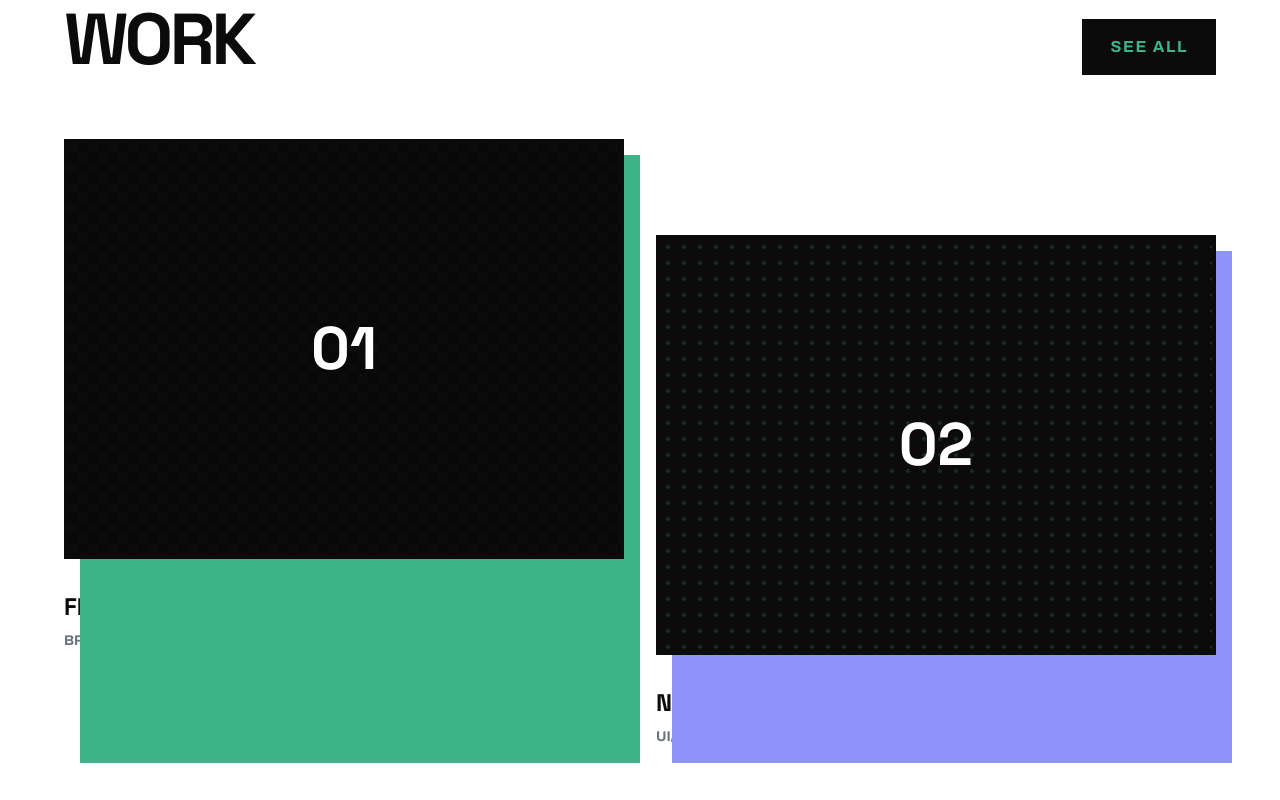
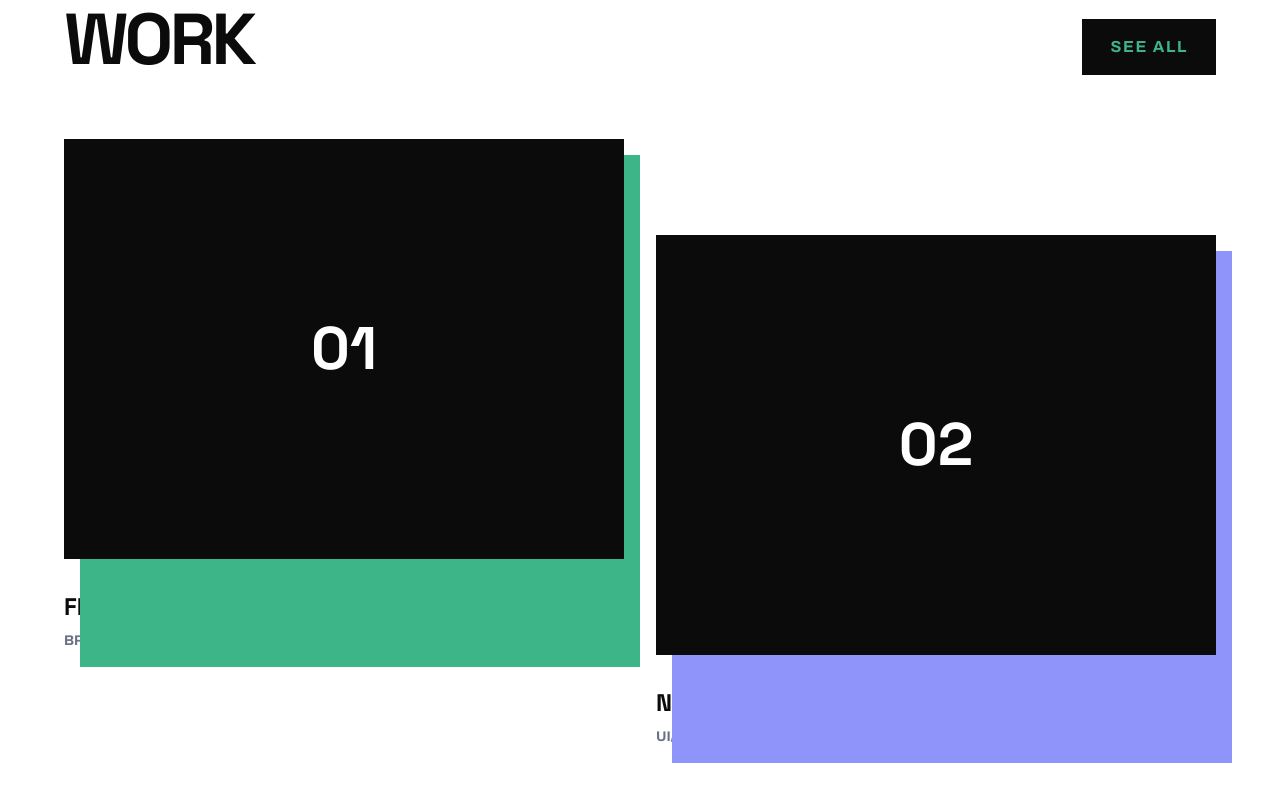
Before and after one commit to Ramsan-code/Sazi-portfolio, a Next.js app: page / in a window 1280 px wide. Shown: the part 1040-1840 px from the top of the page. Built offline with nearby package versions, Linux system fonts and the light colour scheme.

Commit message:
refactor: introduce reusable ProjectCard and BackgroundAccents components and update homepage layout

```diff
--- a/src/app/globals.css
+++ b/src/app/globals.css
@@ -51,3 +51,12 @@
 nextjs-portal {
   display: none !important;
 }
+
+@keyframes marquee {
+  0% { transform: translateX(0%); }
+  100% { transform: translateX(-33.33%); }
+}
+
+.animate-marquee {
+  animation: marquee 15s linear infinite;
+}
--- a/src/app/page.tsx
+++ b/src/app/page.tsx
@@ -3,29 +3,22 @@
 import Image from "next/image";
 import Link from "next/link";
 import { motion } from "framer-motion";
+import { PROJECTS } from "@/data/projects";
+import { BackgroundAccents } from "@/components/BackgroundAccents";
+import { ProjectCard } from "@/components/ProjectCard";
 
 export default function Home() {
+  const featuredProjects = PROJECTS.slice(0, 2);
+
   return (
     <div className="relative min-h-[calc(100vh-6rem)] w-full overflow-hidden flex flex-col items-center">
-
-      {/* Background Geometric Accents (Animated) */}
-      <motion.div
-        animate={{ rotate: 360 }}
-        transition={{ duration: 40, ease: "linear", repeat: Infinity }}
-        className="fixed top-[-10%] left-[-5%] w-[50vw] h-[50vw] rounded-full border-[8px] border-mint/10 -z-10 mix-blend-screen mix-blend-mode"
-      />
-      <motion.div
-        animate={{ rotate: -360 }}
-        transition={{ duration: 50, ease: "linear", repeat: Infinity }}
-        className="fixed top-[-5%] right-[-10%] w-[45vw] h-[45vw] rounded-full border-[8px] border-peri/10 -z-10 mix-blend-screen mix-blend-mode"
-      />
+      <BackgroundAccents />
 
       {/* Main Content Layout */}
       <section className="relative w-full max-w-7xl mx-auto flex flex-col md:flex-row items-center justify-between z-10 gap-16 md:gap-8 px-4 sm:px-8 md:px-16 pb-24">
 
         {/* Left Side: Typography */}
         <div className="flex-1 flex flex-col space-y-6 md:space-y-10 w-full z-20 relative pt-12">
-            {/* Interlocking Circles Accent */}
           <motion.div
             initial={{ opacity: 0, scale: 0.8 }}
             animate={{ opacity: 0.7, scale: 1 }}
@@ -47,7 +40,6 @@ export default function Home() {
               <br />
               Stark
             </h1>
-            {/* Brutalist Shadow / Echo */}
             <div className="absolute top-2 left-3 md:top-4 md:left-6 font-heading font-black text-[15vw] md:text-[9rem] leading-[0.85] tracking-tighter uppercase text-transparent [-webkit-text-stroke:2px_#3eb489] -z-10 group-hover:translate-x-2 group-hover:translate-y-2 transition-transform duration-300">
               Sazi
               <br />
@@ -99,10 +91,8 @@ export default function Home() {
             transition={{ duration: 0.5, delay: 0.3, type: "spring" }}
             className="relative w-[300px] md:w-[400px] h-[350px] md:h-[450px] group"
           >
-            {/* The Periwinkle Square Decor */}
             <div className="absolute inset-0 bg-peri translate-x-6 translate-y-6 md:translate-x-10 md:translate-y-10 z-0 transition-all duration-300 group-hover:translate-x-12 group-hover:translate-y-12"></div>
 
-            {/* Image Container */}
             <div className="relative h-full w-full bg-zinc-900 border-4 border-white overflow-hidden z-10 outline-none transition-all duration-300 group-hover:border-8">
               <Image
                 src="/portrait.png"
@@ -111,12 +101,10 @@ export default function Home() {
                 className="object-cover grayscale group-hover:grayscale-0 transition-all duration-300 ease-in-out scale-100 group-hover:scale-105"
                 priority
               />
-              {/* Overlay elements */}
               <div className="absolute -bottom-4 -left-4 w-12 h-12 bg-mint rotate-12 group-hover:rotate-45 transition-transform duration-300"></div>
               <div className="absolute top-4 right-4 w-6 h-6 rounded-full bg-white opacity-50 mix-blend-overlay"></div>
             </div>
 
-            {/* Abstract Decorative Lines */}
             <div className="absolute -right-8 top-[20%] h-[60%] w-2 border-l-4 border-dashed border-mint z-20"></div>
           </motion.div>
         </div>
@@ -136,51 +124,16 @@ export default function Home() {
           </div>
 
           <div className="grid grid-cols-1 md:grid-cols-2 gap-12 md:gap-8">
-            {/* Mock Project 1 */}
-            <Link href="/projects/fintech-disrupt" className="group block w-full relative">
-              <div className="absolute inset-0 bg-mint translate-x-4 translate-y-4 group-hover:translate-x-6 group-hover:translate-y-6 transition-transform duration-200" />
-              <div className="relative border-4 border-obsidian bg-obsidian overflow-hidden aspect-[4/3] z-10">
-                {/* Fallback pattern instead of image */}
-                <div className="absolute inset-0 bg-[linear-gradient(45deg,#000_25%,transparent_25%,transparent_75%,#000_75%,#000),linear-gradient(45deg,#000_25%,#0b0b0b_25%,#0b0b0b_75%,#000_75%,#000)] bg-[length:20px_20px] bg-[position:0_0,10px_10px] opacity-20" />
-                <div className="absolute inset-0 flex items-center justify-center">
-                  <span className="font-heading font-black text-6xl text-white group-hover:scale-110 transition-transform duration-300">01</span>
-                </div>
-              </div>
-              <div className="mt-8 flex justify-between items-start">
-                <div>
-                  <h3 className="font-heading font-black text-2xl uppercase">Fintech Disrupt</h3>
-                  <p className="font-mono text-sm font-bold text-gray-500 mt-2 uppercase">Brand Identity / Digital</p>
-                </div>
-                <div className="w-12 h-12 rounded-full border-4 border-obsidian flex items-center justify-center group-hover:bg-peri group-hover:text-white transition-colors duration-200">
-                  <span className="font-mono font-bold font-xl">→</span>
-                </div>
-              </div>
-            </Link>
-
-            {/* Mock Project 2 */}
-            <Link href="/projects/neo-commerce" className="group block w-full relative mt-0 md:mt-24">
-              <div className="absolute inset-0 bg-peri translate-x-4 translate-y-4 group-hover:translate-x-6 group-hover:translate-y-6 transition-transform duration-200" />
-              <div className="relative border-4 border-obsidian bg-obsidian overflow-hidden aspect-[4/3] z-10">
-                {/* Fallback pattern instead of image */}
-                <div className="absolute inset-0 bg-[radial-gradient(#3eb489_2px,transparent_2px)] [background-size:16px_16px] opacity-20" />
-                <div className="absolute inset-0 flex items-center justify-center">
-                  <span className="font-heading font-black text-6xl text-white group-hover:scale-110 transition-transform duration-300">02</span>
-                </div>
-              </div>
-              <div className="mt-8 flex justify-between items-start">
-                <div>
-                  <h3 className="font-heading font-black text-2xl uppercase">Neo Commerce</h3>
-                  <p className="font-mono text-sm font-bold text-gray-500 mt-2 uppercase">UI/UX / Motion</p>
-                </div>
-                <div className="w-12 h-12 rounded-full border-4 border-obsidian flex items-center justify-center group-hover:bg-mint transition-colors duration-200">
-                  <span className="font-mono font-bold font-xl">→</span>
-                </div>
-              </div>
-            </Link>
+            {featuredProjects.map((project, idx) => (
+              <ProjectCard
+                key={project.id}
+                project={project}
+                className={idx === 1 ? "mt-0 md:mt-24" : ""}
+              />
+            ))}
           </div>
         </div>
       </section>
-
     </div>
   );
 }
--- /dev/null
+++ b/src/components/BackgroundAccents.tsx
@@ -0,0 +1,20 @@
+"use client";
+
+import { motion } from "framer-motion";
+
+export function BackgroundAccents() {
+  return (
+    <>
+      <motion.div
+        animate={{ rotate: 360 }}
+        transition={{ duration: 40, ease: "linear", repeat: Infinity }}
+        className="fixed top-[-10%] left-[-5%] w-[50vw] h-[50vw] rounded-full border-[8px] border-mint/10 -z-10 mix-blend-screen"
+      />
+      <motion.div
+        animate={{ rotate: -360 }}
+        transition={{ duration: 50, ease: "linear", repeat: Infinity }}
+        className="fixed top-[-5%] right-[-10%] w-[45vw] h-[45vw] rounded-full border-[8px] border-peri/10 -z-10 mix-blend-screen"
+      />
+    </>
+  );
+}
--- a/src/components/ContactForm.tsx
+++ b/src/components/ContactForm.tsx
@@ -38,7 +38,6 @@ export function ContactForm() {
   });
 
   function onSubmit(values: z.infer<typeof formSchema>) {
-    console.log(values);
     alert("Project request submitted securely!");
     form.reset();
   }
--- a/src/components/Footer.tsx
+++ b/src/components/Footer.tsx
@@ -54,19 +54,6 @@ export function Footer({ showContact = true }: { showContact?: boolean }) {
           <span>Creative Direction</span>
         </div>
       </div>
-
-      {/* Dynamic Marquee CSS directly inline string */}
-      <style dangerouslySetInnerHTML={{
-        __html: `
-        @keyframes marquee {
-          0% { transform: translateX(0%); }
-          100% { transform: translateX(-33.33%); }
-        }
-        .animate-marquee {
-          animation: marquee 15s linear infinite;
-        }
-        `
-      }} />
     </footer>
   );
 }
--- /dev/null
+++ b/src/components/ProjectCard.tsx
@@ -0,0 +1,59 @@
+"use client";
+
+import Link from "next/link";
+import { motion } from "framer-motion";
+
+interface ProjectCardProps {
+  project: {
+    id: number;
+    title: string;
+    category: string;
+    slug: string;
+    color: string;
+    imageTheme: string;
+  };
+  className?: string;
+  index?: number;
+}
+
+export function ProjectCard({ project, className = "", index = 0 }: ProjectCardProps) {
+  return (
+    <motion.div
+      layout
+      initial={{ opacity: 0, scale: 0.9 }}
+      animate={{ opacity: 1, scale: 1 }}
+      exit={{ opacity: 0, scale: 0.9 }}
+      transition={{ duration: 0.3, delay: index * 0.1 }}
+      className={className}
+    >
+      <Link href={`/projects/${project.slug}`} className="group block w-full relative">
+        <div className={`absolute inset-0 translate-x-4 translate-y-4 group-hover:translate-x-6 group-hover:translate-y-6 transition-transform duration-200 ${
+          project.color === 'mint' ? 'bg-mint' : project.color === 'peri' ? 'bg-peri' : 'bg-white'
+        }`} />
+
+        <div className="relative border-4 border-obsidian bg-obsidian overflow-hidden aspect-[4/3] z-10 flex items-center justify-center">
+          <div
+            className="absolute inset-0 opacity-20"
+            style={{
+              background: project.imageTheme,
+              backgroundSize: "20px 20px"
+            }}
+          />
+          <span className="font-heading font-black text-6xl text-white group-hover:scale-110 transition-transform duration-300">
+            0{project.id}
+          </span>
+        </div>
+
+        <div className="mt-8 flex justify-between items-start">
+          <div>
+            <h3 className="font-heading font-black text-2xl uppercase">{project.title}</h3>
+            <p className="font-mono text-sm font-bold text-gray-500 mt-2 uppercase">{project.category}</p>
+          </div>
+          <div className="w-12 h-12 rounded-full border-4 border-obsidian flex items-center justify-center group-hover:bg-peri group-hover:text-white transition-colors duration-200">
+            <span className="font-mono font-bold font-xl">→</span>
+          </div>
+        </div>
+      </Link>
+    </motion.div>
+  );
+}
```
Also changed, not shown: src/app/about/page.tsx (+2 -7 lines), src/app/projects/page.tsx (+6 -30 lines). Lines whose indentation alone changed are shown as unchanged.
